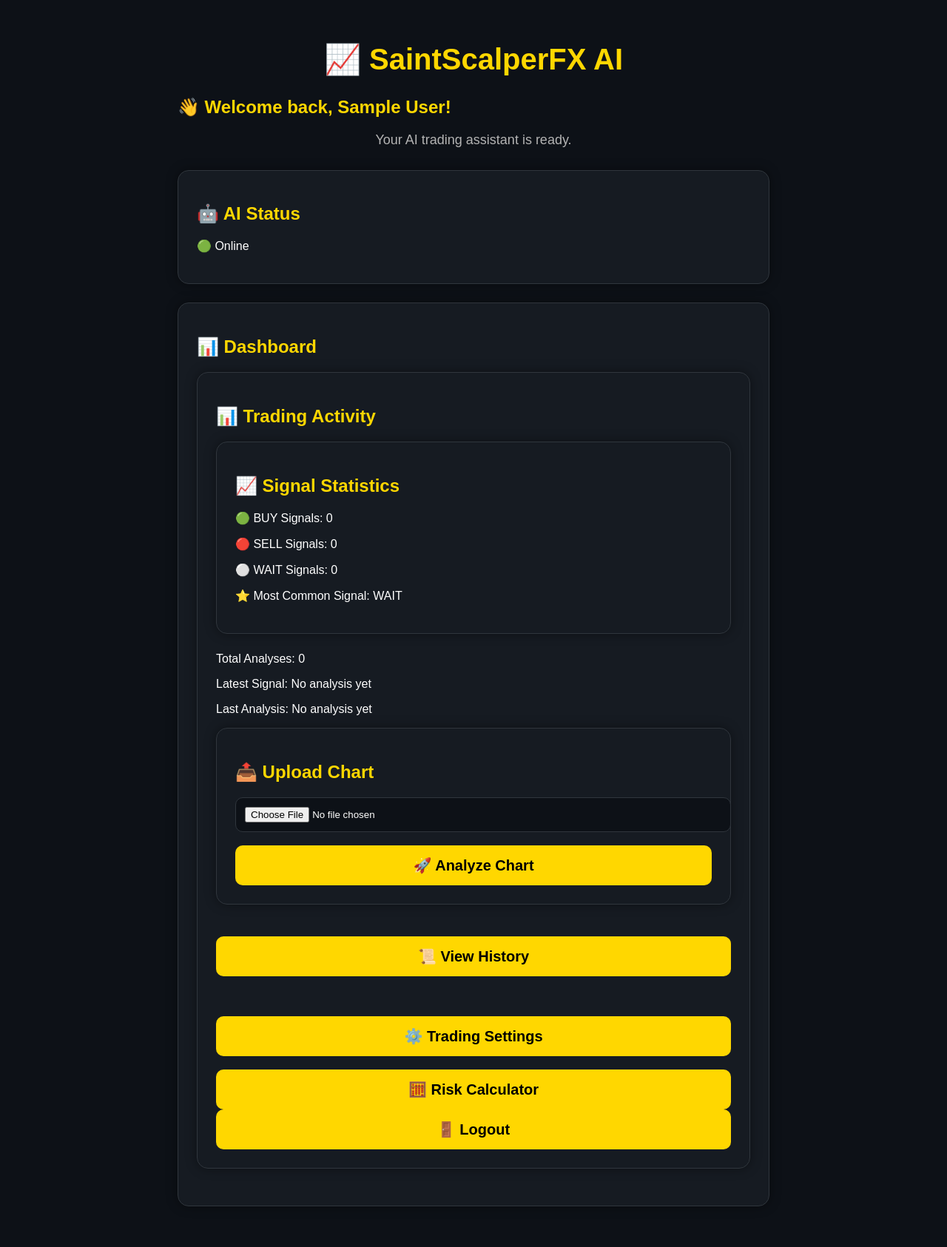
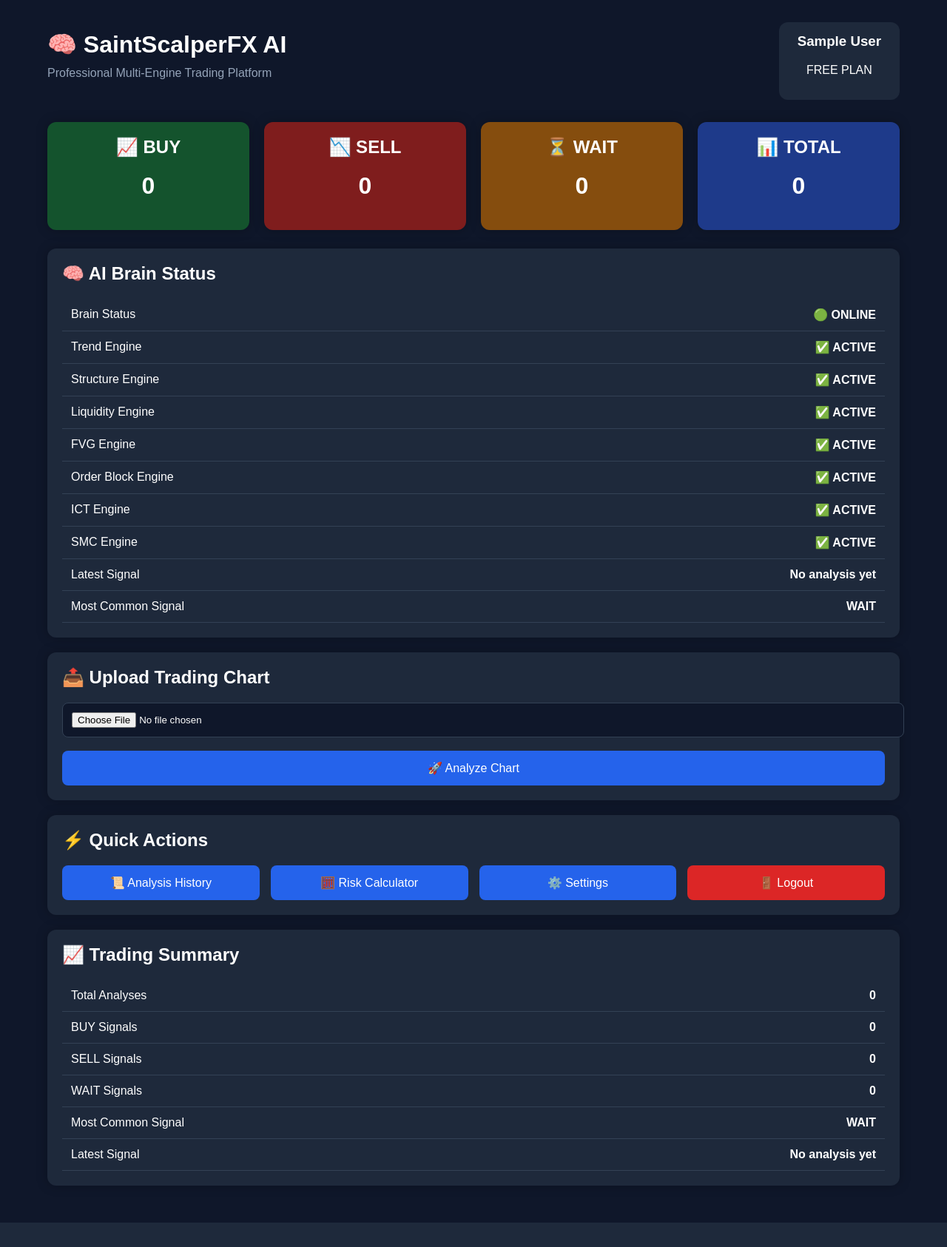
Before and after one commit to evanskoenafx99/SaintScalperFX, a Flask app: page / in a window 1280 px wide. Shown: the whole page at 74% size. After the commit the page ends 1653 px from the top, so only its background shows below. Run offline with Flask 3, Linux system fonts and the light colour scheme; the visitor is signed in with stand-in values (Sample User, id 1); data that the repository does not hold is empty.

Commit message:
Stable AI analysis version before chart scanner

```diff
--- a/app.py
+++ b/app.py
@@ -286,18 +286,21 @@ def upload():
     conn.close()
 
 
-
     return render_template(
-        "result.html",
-        signal=result["signal"],
-        trend=result["trend"],
-        confidence=result["confidence"],
-        reason=result["reason"],
-        entry=result["entry"],
-        stop_loss=result["stop_loss"],
-        take_profit=result["take_profit"],
-        image=image.filename
-    )
+    "result.html",
+    signal=result["signal"],
+    trend=result["trend"],
+    confidence=result["confidence"],
+    reason=result["reason"],
+    entry=result["entry"],
+    stop_loss=result["stop_loss"],
+    take_profit=result["take_profit"],
+    image=image.filename,
+    grade=result["grade"],
+    buy_score=result["buy_score"],
+    sell_score=result["sell_score"],
+    engines=result["engines"]
+)
 
 
 
--- a/static/style.css
+++ b/static/style.css
@@ -1,73 +1,133 @@
 body{
-    background:#0d1117;
+    margin:0;
+    padding:0;
+    background:#0f172a;
+    font-family:Arial,Helvetica,sans-serif;
     color:white;
-    font-family:Arial,sans-serif;
-    margin:0;
-    padding:30px;
 }
 
 .container{
-    max-width:800px;
+    width:90%;
+    max-width:1200px;
     margin:auto;
+    padding:30px 0;
 }
 
-h1{
-    color:#FFD700;
-    text-align:center;
-    font-size:40px;
+.topbar{
+    display:flex;
+    justify-content:space-between;
+    align-items:center;
+    margin-bottom:30px;
 }
 
 .subtitle{
+    color:#94a3b8;
+    margin-top:-10px;
+}
+
+.userbox{
+    background:#1e293b;
+    padding:15px 25px;
+    border-radius:12px;
     text-align:center;
-    color:#b3b3b3;
-    margin-bottom:30px;
-    font-size:18px;
+}
+
+.stats{
+    display:grid;
+    grid-template-columns:repeat(auto-fit,minmax(180px,1fr));
+    gap:20px;
+    margin-bottom:25px;
+}
+
+.stat-card{
+    padding:20px;
+    border-radius:12px;
+    text-align:center;
+    box-shadow:0 0 15px rgba(0,0,0,.25);
+}
+
+.buy{
+    background:#14532d;
+}
+
+.sell{
+    background:#7f1d1d;
+}
+
+.wait{
+    background:#854d0e;
+}
+
+.total{
+    background:#1e3a8a;
 }
 
 .card{
-    background:#161b22;
-    padding:25px;
-    margin-bottom:25px;
-    border-radius:15px;
-    border:1px solid #30363d;
-    box-shadow:0 0 15px rgba(0,0,0,.4);
-}
-
-h2{
-    color:#FFD700;
-}
-
-ul{
-    list-style:none;
-    padding:0;
-}
-
-li{
-    padding:10px;
-    font-size:18px;
+    background:#1e293b;
+    border-radius:12px;
+    padding:20px;
+    margin-bottom:20px;
+    box-shadow:0 0 15px rgba(0,0,0,.25);
 }
 
 input[type=file]{
     width:100%;
     padding:12px;
-    background:#0d1117;
+    background:#0f172a;
     color:white;
-    border:1px solid #30363d;
-    border-radius:10px;
+    border:1px solid #334155;
+    border-radius:8px;
 }
 
 button{
     width:100%;
-    background:#FFD700;
-    color:black;
+    padding:14px;
+    background:#2563eb;
+    color:white;
     border:none;
-    padding:15px;
-    font-size:20px;
-    border-radius:10px;
+    border-radius:8px;
+    font-size:16px;
     cursor:pointer;
+    transition:.3s;
+}
+
+button:hover{
+    background:#1d4ed8;
+}
+
+.actions{
+    display:grid;
+    grid-template-columns:repeat(auto-fit,minmax(180px,1fr));
+    gap:15px;
+}
+
+.action-btn{
+    width:100%;
+}
+
+.logout{
+    background:#dc2626;
+}
+
+.logout:hover{
+    background:#b91c1c;
+}
+
+.summary-table{
+    width:100%;
+    border-collapse:collapse;
+}
+
+.summary-table td{
+    padding:12px;
+    border-bottom:1px solid #334155;
+}
+
+.summary-table td:last-child{
+    text-align:right;
     font-weight:bold;
 }
 
-button:hover{
-    background:#ffcc00;
+h1,h2,h3{
+    margin-top:0;
 }
--- a/templates/index.html
+++ b/templates/index.html
@@ -1,7 +1,9 @@
 <!DOCTYPE html>
-<html>
+<html lang="en">
 <head>
-    <title>SaintScalperFX AI</title>
+    <meta charset="UTF-8">
+    <meta name="viewport" content="width=device-width, initial-scale=1.0">
+    <title>SaintScalperFX Dashboard</title>
     <link rel="stylesheet" href="/static/style.css">
 </head>
 
@@ -9,76 +11,104 @@
 
 <div class="container">
 
-<h1>📈 SaintScalperFX AI</h1>
+<div class="topbar">
+    <div>
+        <h1>🧠 SaintScalperFX AI</h1>
+        <p class="subtitle">Professional Multi-Engine Trading Platform</p>
+    </div>
 
-<h2>👋 Welcome back, {{ username }}!</h2>
+    <div class="userbox">
+        <h3>{{ username }}</h3>
+        <p>FREE PLAN</p>
+    </div>
+</div>
 
-<p class="subtitle">
-Your AI trading assistant is ready.
-</p>
+<div class="stats">
 
+<div class="stat-card buy">
+<h2>📈 BUY</h2>
+<h1>{{ buy_count }}</h1>
+</div>
+
+<div class="stat-card sell">
+<h2>📉 SELL</h2>
+<h1>{{ sell_count }}</h1>
+</div>
+
+<div class="stat-card wait">
+<h2>⏳ WAIT</h2>
+<h1>{{ wait_count }}</h1>
+</div>
+
+<div class="stat-card total">
+<h2>📊 TOTAL</h2>
+<h1>{{ total }}</h1>
+</div>
+
+</div>
 
 <div class="card">
 
-<h2>🤖 AI Status</h2>
+<h2>🧠 AI Brain Status</h2>
 
-<p>🟢 Online</p>
+<table class="summary-table">
 
+<tr>
+<td>Brain Status</td>
+<td>🟢 ONLINE</td>
+</tr>
+
+<tr>
+<td>Trend Engine</td>
+<td>✅ ACTIVE</td>
+</tr>
+
+<tr>
+<td>Structure Engine</td>
+<td>✅ ACTIVE</td>
+</tr>
+
+<tr>
+<td>Liquidity Engine</td>
+<td>✅ ACTIVE</td>
+</tr>
+
+<tr>
+<td>FVG Engine</td>
+<td>✅ ACTIVE</td>
+</tr>
+
+<tr>
+<td>Order Block Engine</td>
+<td>✅ ACTIVE</td>
+</tr>
+
+<tr>
+<td>ICT Engine</td>
+<td>✅ ACTIVE</td>
+</tr>
+
+<tr>
+<td>SMC Engine</td>
+<td>✅ ACTIVE</td>
+</tr>
+
+<tr>
+<td>Latest Signal</td>
+<td>{{ last_signal }}</td>
+</tr>
+
+<tr>
+<td>Most Common Signal</td>
+<td>{{ most_common }}</td>
+</tr>
+
+</table>
 </div>
-
 
 <div class="card">
 
-<h2>📊 Dashboard</h2>
-
-<div class="card">
-
-<h2>📊 Trading Activity</h2>
-<div class="card">
-
-<h2>📈 Signal Statistics</h2>
-
-<p>
-🟢 BUY Signals:
-{{ buy_count }}
-</p>
-
-<p>
-🔴 SELL Signals:
-{{ sell_count }}
-</p>
-
-<p>
-⚪ WAIT Signals:
-{{ wait_count }}
-</p>
-
-<p>
-⭐ Most Common Signal:
-{{ most_common }}
-</p>
-
-</div>
-<p>
-Total Analyses:
-{{ total }}
-</p>
-
-<p>
-Latest Signal:
-{{ last_signal }}
-</p>
-
-<p>
-Last Analysis:
-{{ last_date }}
-</p>
-
-
-
-<div class="card">
-
-<h2>📤 Upload Chart</h2>
+<h2>📤 Upload Trading Chart</h2>
 
 <form action="/upload" method="POST" enctype="multipart/form-data">
 
@@ -92,45 +122,81 @@ Last Analysis:
 
 </form>
 
-</div>
+</div><div class="card">
 
+<h2>⚡ Quick Actions</h2>
 
-<br>
+<div class="actions">
 
 <a href="/history">
-<button>
-📜 View History
+<button class="action-btn">
+📜 Analysis History
 </button>
 </a>
 
-<br><br>
-<br><br>
-
-<a href="/settings">
-<button>
-⚙️ Trading Settings
-</button>
-
-<br><br>
-
-
-
 <a href="/risk">
-<button>
+<button class="action-btn">
 🧮 Risk Calculator
 </button>
 </a>
 
+<a href="/settings">
+<button class="action-btn">
+⚙️ Settings
+</button>
+</a>
 
-
-</a>
 <a href="/logout">
-<button>
+<button class="action-btn logout">
 🚪 Logout
 </button>
 </a>
 
 </div>
 
+</div>
+
+<div class="card">
+
+<h2>📈 Trading Summary</h2>
+
+<table class="summary-table">
+
+<tr>
+<td>Total Analyses</td>
+<td>{{ total }}</td>
+</tr>
+
+<tr>
+<td>BUY Signals</td>
+<td>{{ buy_count }}</td>
+</tr>
+
+<tr>
+<td>SELL Signals</td>
+<td>{{ sell_count }}</td>
+</tr>
+
+<tr>
+<td>WAIT Signals</td>
+<td>{{ wait_count }}</td>
+</tr>
+
+<tr>
+<td>Most Common Signal</td>
+<td>{{ most_common }}</td>
+</tr>
+
+<tr>
+<td>Latest Signal</td>
+<td>{{ last_signal }}</td>
+</tr>
+
+</table>
+
+</div>
+
+</div>
+
 </body>
 </html>
```
Also changed, not shown: ai.py (+27 -21 lines), engine/candle_detector.py (added, +30 -0 lines), engine/chart_detector.py (added, +18 -0 lines), engine/extractor.py (added, +26 -0 lines), engine/vision.py (added, +33 -0 lines), templates/result.html (+120 -15 lines).
